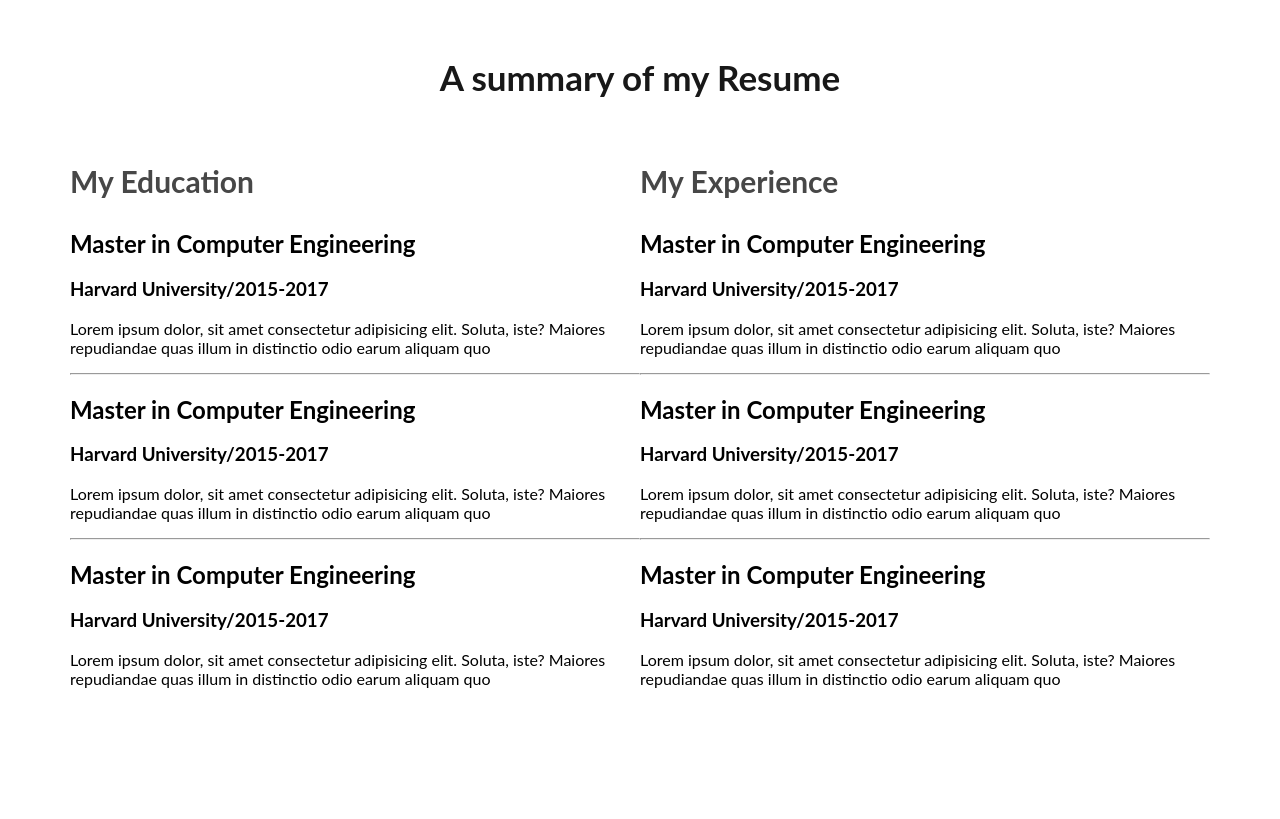
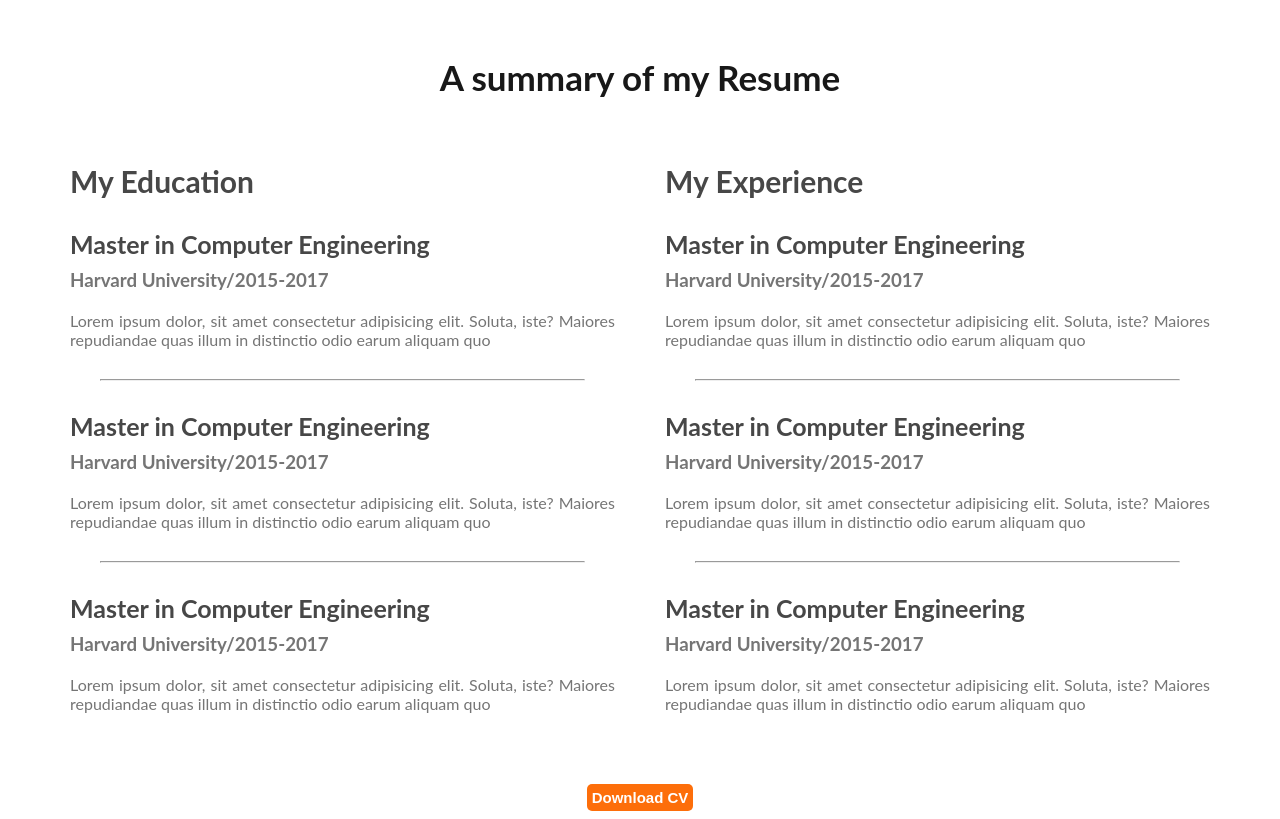
Before and after one commit to mus03/Portfolio, a plain HTML site: page index.html in a window 1280 px wide. Shown: the part 2240-3059 px from the top of the page. Before the commit the page ends 2952 px from the top, so only its background shows below. Drawn offline with Linux system fonts and the light colour scheme.

Commit message:
commit all main section

```diff
--- a/index.html
+++ b/index.html
@@ -198,6 +198,9 @@
             </div>
           </div>
         </div>
+        <div class="download-cv">
+          <button class="btn-primary">Download CV</button>
+        </div>
       </section>
     </main>
 
--- a/styles/style.css
+++ b/styles/style.css
@@ -156,4 +156,30 @@ main section {
 }
 .resume-container {
   display: flex;
+  gap: 50px;
 }
+.resume-item-title {
+  color: #474747;
+  font-size: 25px;
+  font-weight: 700;
+  margin-bottom: 10px;
+}
+.resume-item-institute {
+  margin-top: 0px;
+  margin-bottom: 20px;
+
+  33
+}
+.resume-item-institute,
+.resume-item-description {
+  color: #757575;
+  text-align: justify;
+}
+
+.resume-container hr {
+  margin: 30px;
+}
+.download-cv{
+    text-align:center;
+    margin-top:50px;
+}
```
